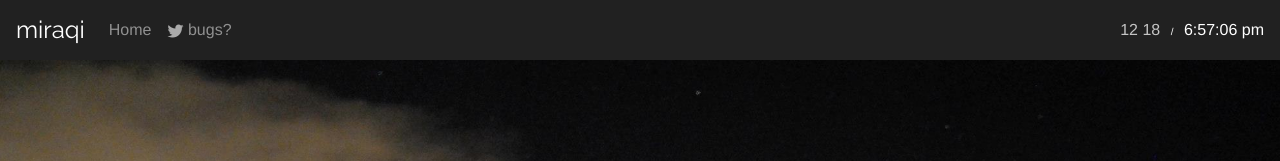
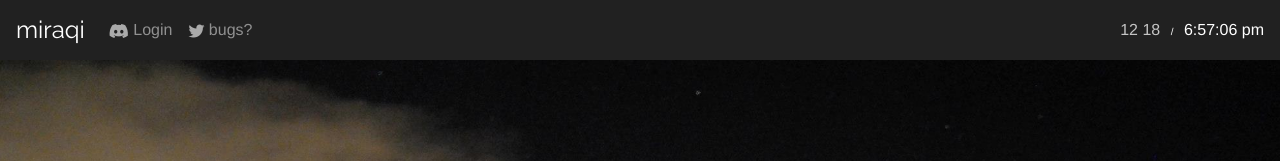
Before and after one commit to logancollingwood/miraqi, a React (Create React App) app: page / in a window 1280 px wide. Shown: the top 161 px of the page. Built offline with nearby package versions, Linux system fonts and the light colour scheme.

Commit message:
Fixing nav

```diff
--- a/src/Home.js
+++ b/src/Home.js
@@ -61,7 +61,7 @@ class Home extends Component {
                 { displayDiv }
               </div>
             </div>
-            <div className="arrow-container"><div class="arrow bounce"></div></div>
+            <div className="arrow-container"><div className="arrow bounce"></div></div>
           </section>
           <section className="content">
             <div className="row justify-content-md-center">
--- a/src/Nav.js
+++ b/src/Nav.js
@@ -11,6 +11,7 @@ const TIME_FORMAT = "h:mm:ss a";
 const mapStateToProps = (state = {}) => {
   console.log('mapping state to nav');
   console.log(state);
+
 	return {
     nowPlaying: state.nowPlaying,
     user: state.user
@@ -53,7 +54,8 @@ class Nav extends React.Component {
   render() {
     let isCreate = this.props.isCreate;
     let loginLink = Config.WEB_HOST + "login/discord";
-    const isLoggedIn = this.props.user != null;
+    const isLoggedIn = !(this.props.user.profile === null || this.props.user.profile === undefined);
+    console.log(`IsloggedIn: ${isLoggedIn}`);
     const authHeaderToShow = isLoggedIn ?
         <div>
           <Link to="/home" className="nav-link">Home</Link>
```
